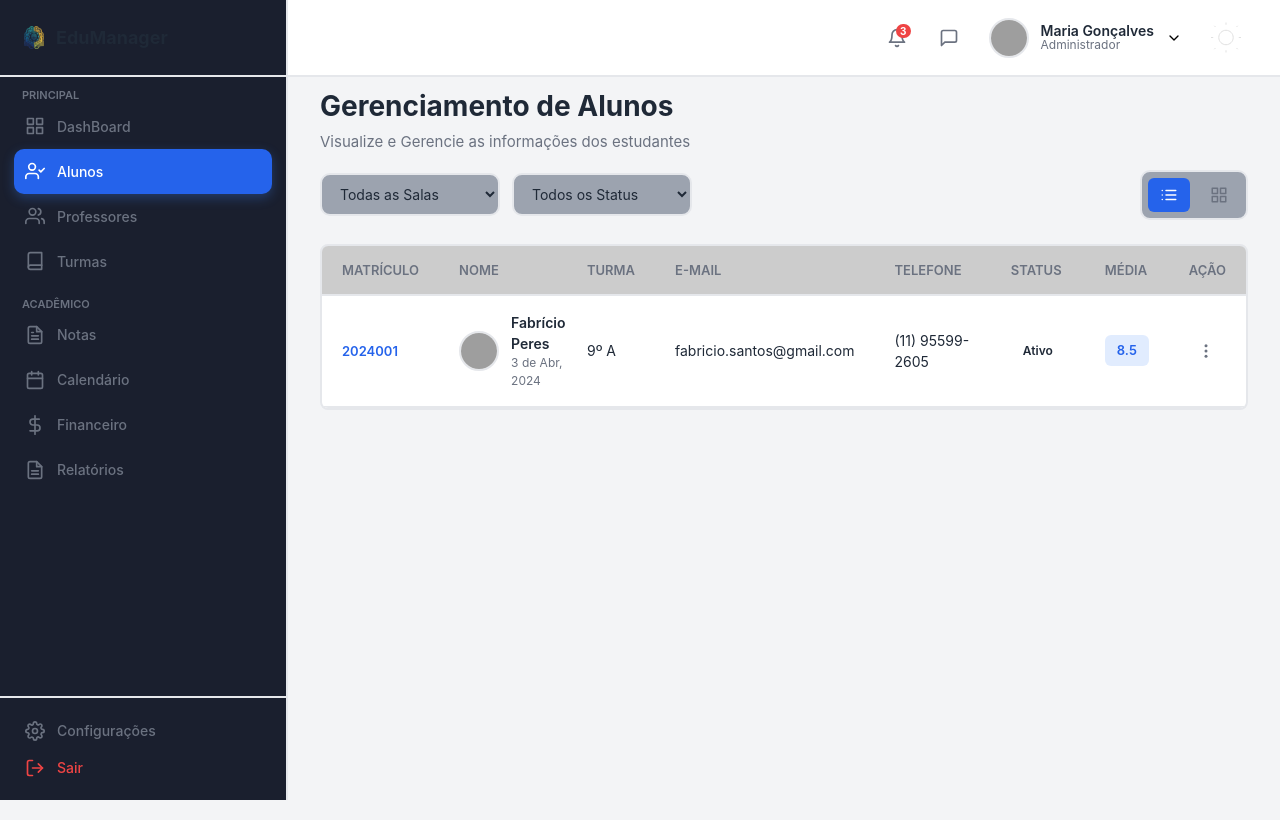
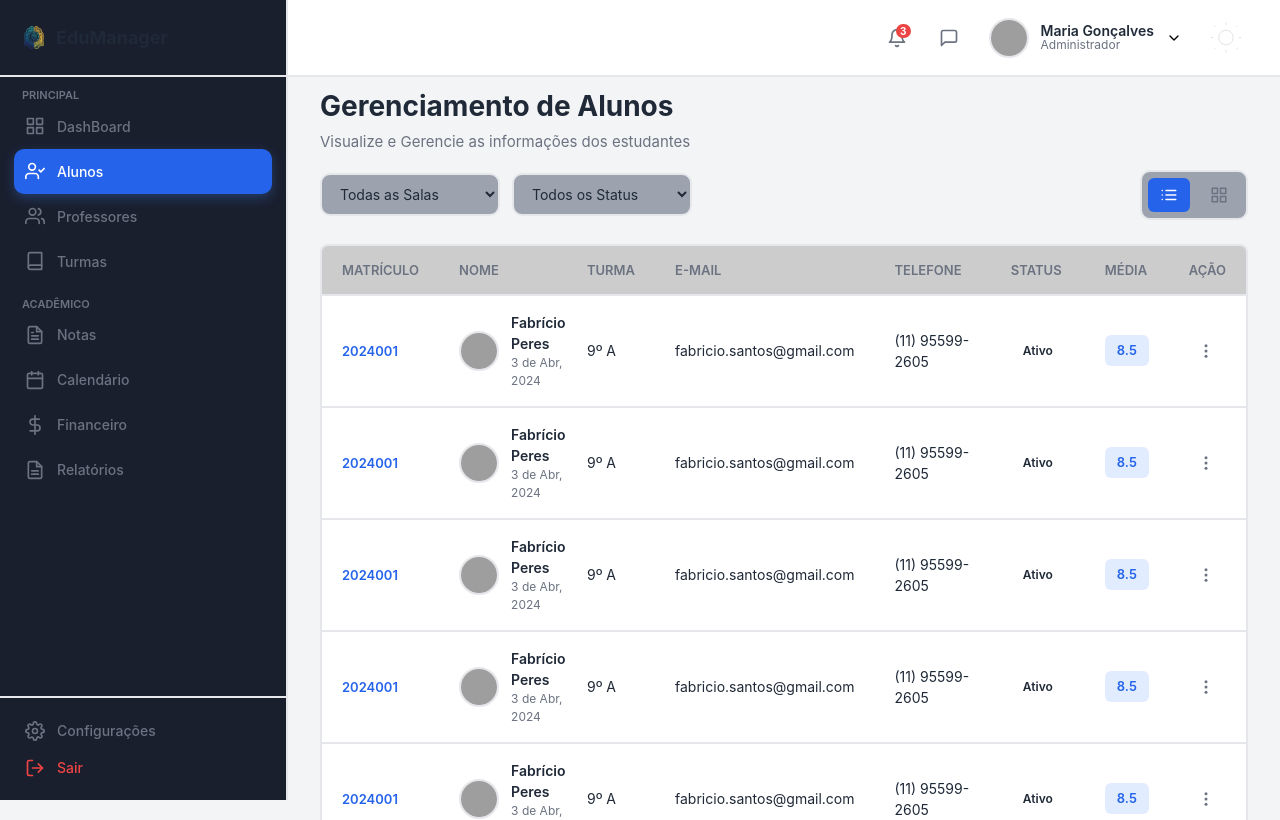
Before and after one commit to DevPeress/EduConnect-Web, a React (Vite) app: page /admin/alunos in a window 1280 px wide. Shown: the top 820 px of the page. Built offline with nearby package versions, Linux system fonts and the light colour scheme; grey boxes are pictures that could not be loaded.

Commit message:
Paginação

```diff
--- a/src/paginas/Administracao/Alunos/index.tsx
+++ b/src/paginas/Administracao/Alunos/index.tsx
@@ -1,4 +1,4 @@
-import { useMemo, useState } from "react";
+import { useEffect, useMemo, useState } from "react";
 import Aside from "../../../components/Aside";
 import Main from "../../../components/Main";
 import SelectAlunos from "../../../components/Administracao/SelectAlunos";
@@ -11,6 +11,11 @@ const AlunosAdmin = () => {
   const [selecionada, setSelecionada] = useState<string>("Todas as Salas");
   const [status, setStatus] = useState<string>("Todos os Status");
   const [pesquisa] = useState<string>("");
+  const [pagina, setPagina] = useState<{ atual: number; maxima: number }>({
+    atual: 1,
+    maxima: 5,
+  });
+
   const head: string[] = [
     "Matrículo",
     "Nome",
@@ -23,6 +28,86 @@ const AlunosAdmin = () => {
   ];
 
   const [alunos] = useState<AlunosType[]>([
+    {
+      ra: "2024001",
+      nome: "Fabrício Peres",
+      nasc: "3 de Abr, 2024",
+      turma: "9º A",
+      email: "fabricio.santos@gmail.com",
+      telefone: "(11) 95599-2605",
+      status: "Ativo",
+      media: 8.5,
+    },
+    {
+      ra: "2024001",
+      nome: "Fabrício Peres",
+      nasc: "3 de Abr, 2024",
+      turma: "9º A",
+      email: "fabricio.santos@gmail.com",
+      telefone: "(11) 95599-2605",
+      status: "Ativo",
+      media: 8.5,
+    },
+    {
+      ra: "2024001",
+      nome: "Fabrício Peres",
+      nasc: "3 de Abr, 2024",
+      turma: "9º A",
+      email: "fabricio.santos@gmail.com",
+      telefone: "(11) 95599-2605",
+      status: "Ativo",
+      media: 8.5,
+    },
+    {
+      ra: "2024001",
+      nome: "Fabrício Peres",
+      nasc: "3 de Abr, 2024",
+      turma: "9º A",
+      email: "fabricio.santos@gmail.com",
+      telefone: "(11) 95599-2605",
+      status: "Ativo",
+      media: 8.5,
+    },
+    {
+      ra: "2024001",
+      nome: "Fabrício Peres",
+      nasc: "3 de Abr, 2024",
+      turma: "9º A",
+      email: "fabricio.santos@gmail.com",
+      telefone: "(11) 95599-2605",
+      status: "Ativo",
+      media: 8.5,
+    },
+    {
+      ra: "2024001",
+      nome: "Fabrício Peres",
+      nasc: "3 de Abr, 2024",
+      turma: "9º A",
+      email: "fabricio.santos@gmail.com",
+      telefone: "(11) 95599-2605",
+      status: "Ativo",
+      media: 8.5,
+    },
+    {
+      ra: "2024001",
+      nome: "Fabrício Peres",
+      nasc: "3 de Abr, 2024",
+      turma: "9º A",
+      email: "fabricio.santos@gmail.com",
+      telefone: "(11) 95599-2605",
+      status: "Ativo",
+      media: 8.5,
+    },
+    {
+      ra: "2024001",
+      nome: "Fabrício Peres",
+      nasc: "3 de Abr, 2024",
+      turma: "9º A",
+      email: "fabricio.santos@gmail.com",
+      telefone: "(11) 95599-2605",
+      status: "Ativo",
+      media: 8.5,
+    },
     {
       ra: "2024001",
       nome: "Fabrício Peres",
@@ -58,6 +143,10 @@ const AlunosAdmin = () => {
       return conteudo.includes(termo) && correspondeTurma && correspondeStatus;
     });
   }, [alunos, pesquisa, selecionada, status]);
+
+  useEffect(() => {
+    setPagina((prevDados) => ({ ...prevDados, maxima: Math.round(alunos.length / 6) }));
+  }, [alunos]);
 
   return (
     <>
@@ -96,7 +185,7 @@ const AlunosAdmin = () => {
               </tr>
             </thead>
             <tbody>
-              {AlunosFiltrados.map((item) => (
+              {AlunosFiltrados.slice(0, 6).map((item) => (
                 <tr
                   key={item.ra}
                   className="hover:bg-[#3B82F60D] text-(--text-primary)"
@@ -170,6 +259,21 @@ const AlunosAdmin = () => {
             </tbody>
           </table>
         </div>
+
+        <div className="flex justify-center items-center gap-5 mt-8 pt-5 border-t-2 border-(--border-color)">
+          <button
+            className="py-2.5 px-4 bg-transparent border-2 border-(--border-color) text-(--text-primary) text-[14px] font-medium cursor-pointer hover:bg-(--bg-input) hover:border-(--border-light)"
+            disabled
+          >
+            Anterior
+          </button>
+          <div className="text-[14px] text-(--text-secondary)">
+            Página {pagina.atual} de {pagina.maxima} ({alunos.length} alunos)
+          </div>
+          <button className="py-2.5 px-4 bg-transparent border-2 border-(--border-color) text-(--text-primary) text-[14px] font-medium cursor-pointer hover:bg-(--bg-input) hover:border-(--border-light)">
+            Próximo
+          </button>
+        </div>
       </Main>
     </>
   );
```
